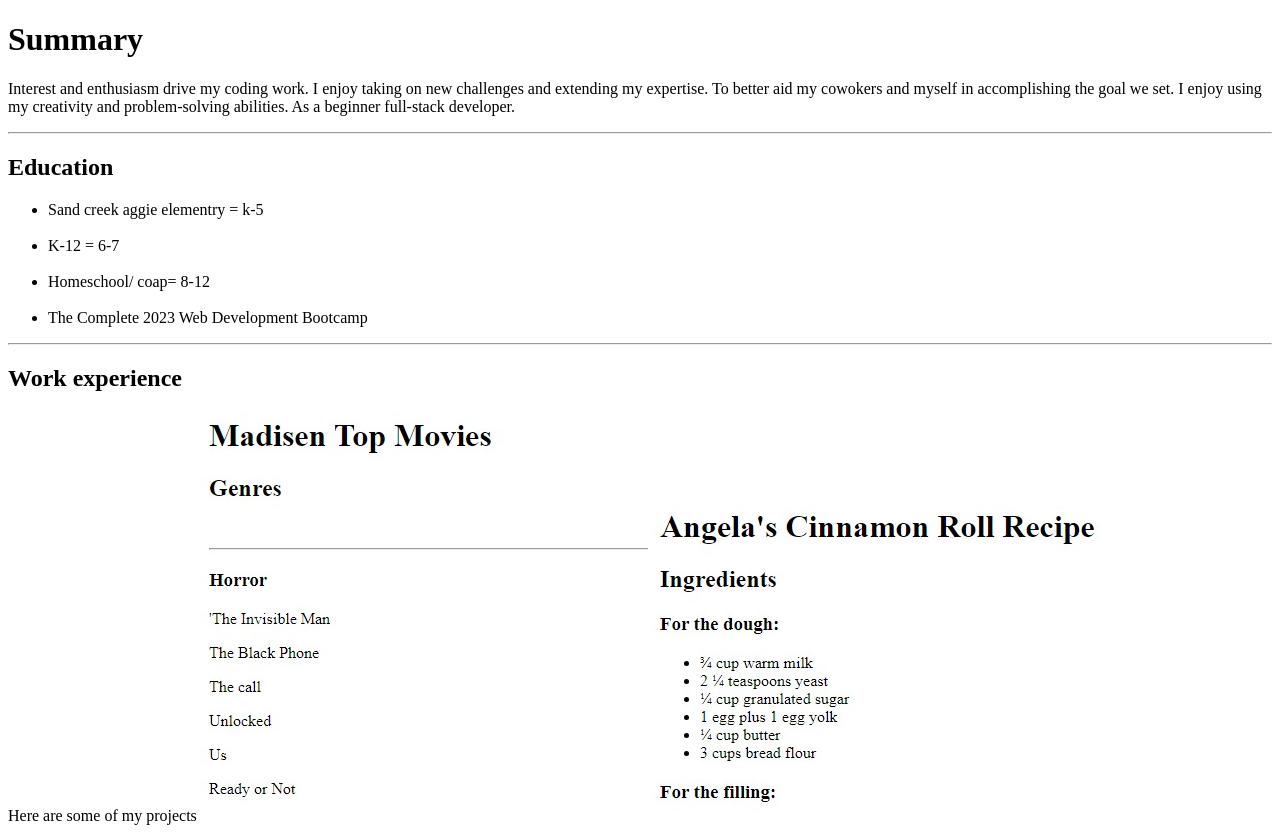
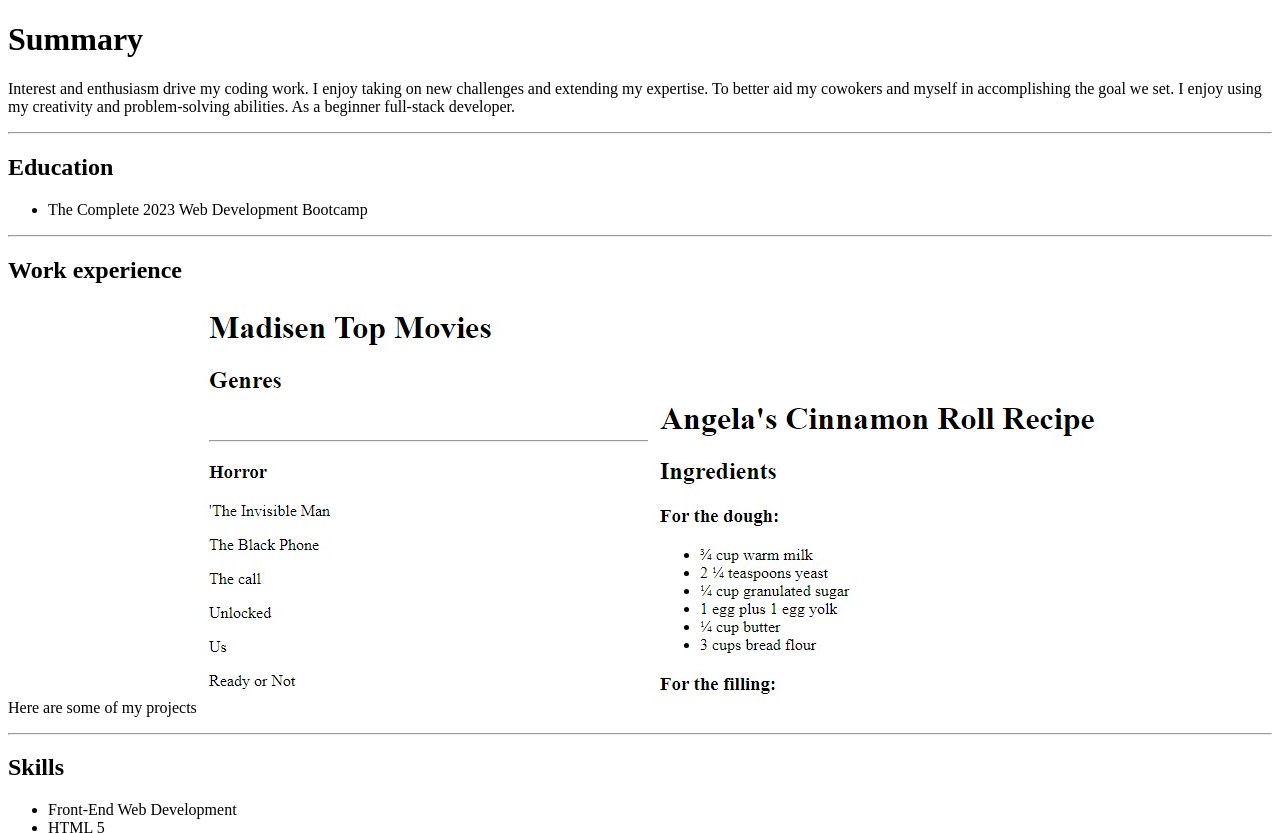
Before and after one commit to Codergirl13/index.html, a plain HTML site: page index.html in a window 1280 px wide. Shown: the top 833 px of the page. Drawn offline with Linux system fonts and the light colour scheme.

Commit message:
Update index.html

```diff
--- a/index.html
+++ b/index.html
@@ -22,12 +22,6 @@
 <h2>Education</h3>
 <p>
     <ul>
-    <li>Sand creek aggie elementry = k-5</li>
-    <br/>
-    <li> K-12 = 6-7</li>
-    <br/>
-    <li>Homeschool/ coap= 8-12</li>
-    <br/>
     <li>The Complete 2023 Web Development Bootcamp</li>
 </ul>
 </p>
@@ -78,7 +72,7 @@ Here are some of my projects
     <hr/>
     <h2>Certifications</h2>
     <ul>
-        <li></li>
+        <li>coming soon 6/27/2023 </li>
     </ul>
 
     <hr/>
```
